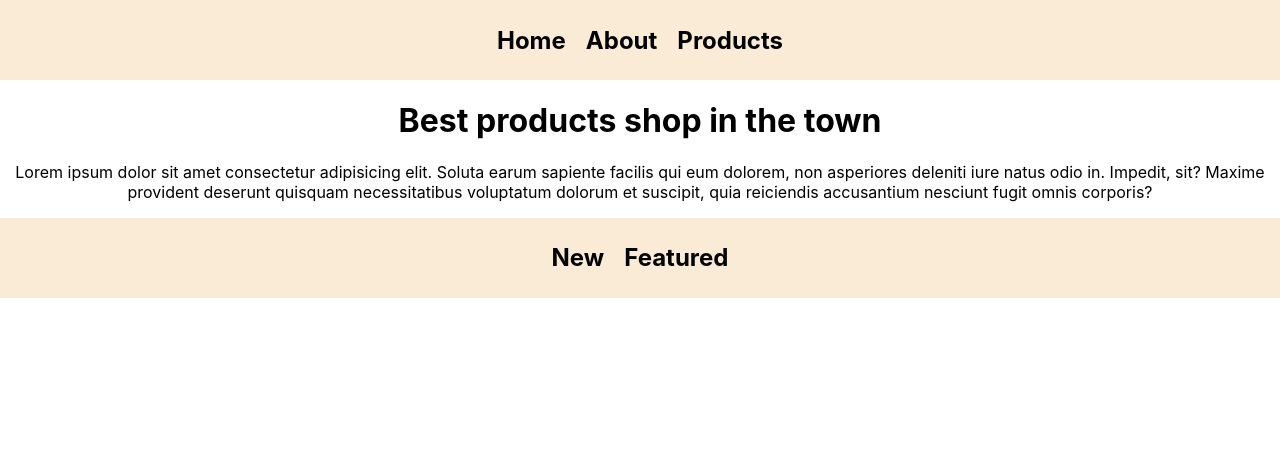
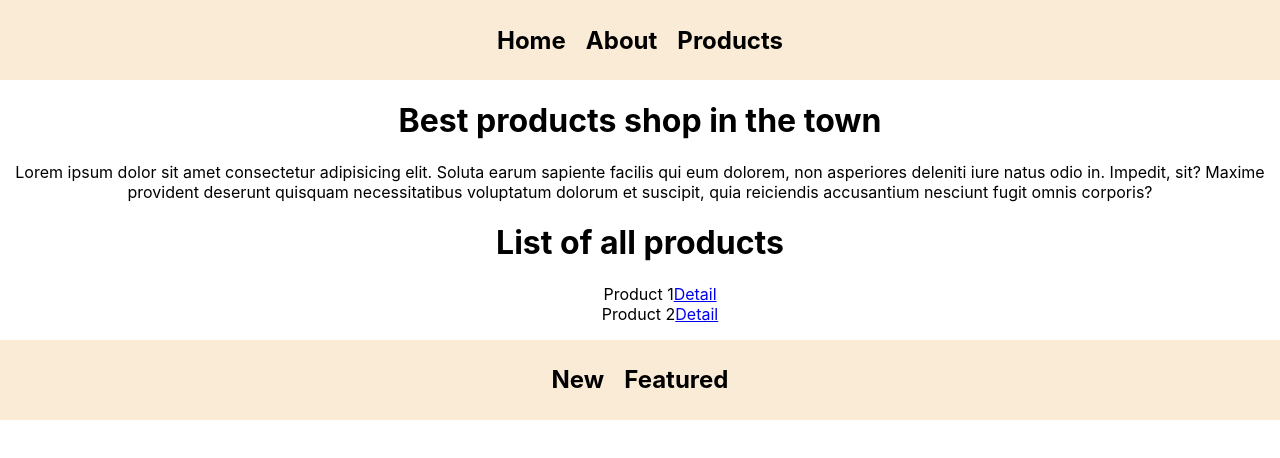
Before and after one commit to abdur-rehman-ali/React-router-dom, a React (Create React App) app: page /products in a window 1280 px wide. Shown: the top 458 px of the page. Built offline with nearby package versions, Linux system fonts and the light colour scheme.

Commit message:
Add detail page

```diff
--- /dev/null
+++ b/src/components/Products/Product.js
@@ -0,0 +1,14 @@
+import React from 'react'
+import { useParams, useNavigate } from 'react-router-dom'
+
+export const Product = () => {
+  const { id } = useParams()
+  const navigate = useNavigate()
+  return (
+    <div>
+      <h1>Display detail of product {id}</h1>
+      <p>Lorem ipsum dolor sit amet consectetur adipisicing elit. Dolorum, laudantium ad vel quibusdam, possimus ipsum dolorem veritatis fugiat vitae natus dolores accusantium optio commodi explicabo eos soluta repudiandae eligendi nesciunt, expedita deleniti ipsam sequi! Temporibus consequuntur et eveniet ipsum ad voluptatem illo dignissimos nobis dolorem, amet placeat delectus iusto totam laborum ducimus eius qui dicta, ex animi minus aspernatur cupiditate. Impedit, iure sit quos assumenda libero repellendus! Sit, quasi soluta veniam esse amet eveniet, quidem architecto aspernatur facilis alias laudantium corrupti doloribus, itaque dolor a beatae molestiae voluptates fuga placeat minima. Similique aliquid sequi, officiis voluptates earum asperiores hic dolore?å</p>
+      <button onClick={() => navigate(-1)}>Back</button>
+    </div>
+  )
+}
--- a/src/components/Products/Products.js
+++ b/src/components/Products/Products.js
@@ -8,6 +8,16 @@ export const Products = () => {
         <h1>Best products shop in the town</h1>
         <p>Lorem ipsum dolor sit amet consectetur adipisicing elit. Soluta earum sapiente facilis qui eum dolorem, non asperiores deleniti iure natus odio in. Impedit, sit? Maxime provident deserunt quisquam necessitatibus voluptatum dolorum et suscipit, quia reiciendis accusantium nesciunt fugit omnis corporis?</p>
       </div>
+
+      <h1>List of all products</h1>
+      <ul>
+        <li>Product 1
+          <Link to={`/products/1`}>Detail</Link>
+        </li>
+        <li>Product 2
+          <Link to={`/products/2`}>Detail</Link>
+        </li>
+      </ul>
       <nav>
         <Link to='new'> New</Link>
         <Link to='featured'>Featured</Link>
--- a/src/shared/AppRoutes.js
+++ b/src/shared/AppRoutes.js
@@ -2,6 +2,7 @@ import React from 'react'
 import { Routes, Route } from 'react-router-dom'
 import { FeaturedProducts } from '../components/Products/FeaturedProducts'
 import { NewProducts } from '../components/Products/NewProducts'
+import { Product } from '../components/Products/Product'
 import { Products } from '../components/Products/Products'
 import { About } from '../components/shared/About'
 import { Home } from '../components/shared/Home'
@@ -17,6 +18,7 @@ export const AppRoutes = () => {
         <Route path='new' element={<NewProducts />} />
         <Route path='featured' element={<FeaturedProducts />} />
       </Route>
+      <Route path='products/:id' element={<Product />} />
       <Route path='*' element={<PageNotFound />} />
     </Routes>
   )
```
